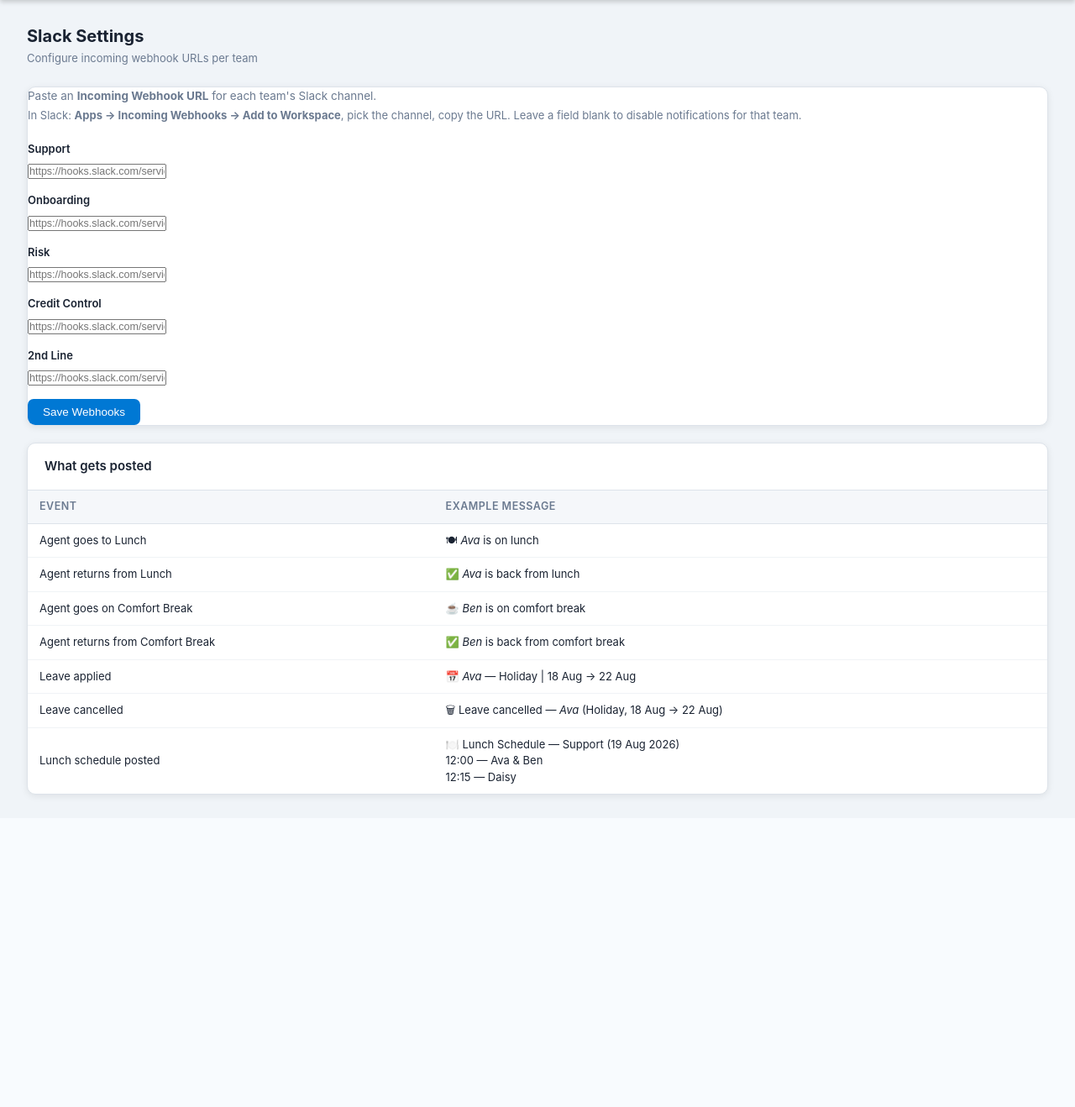
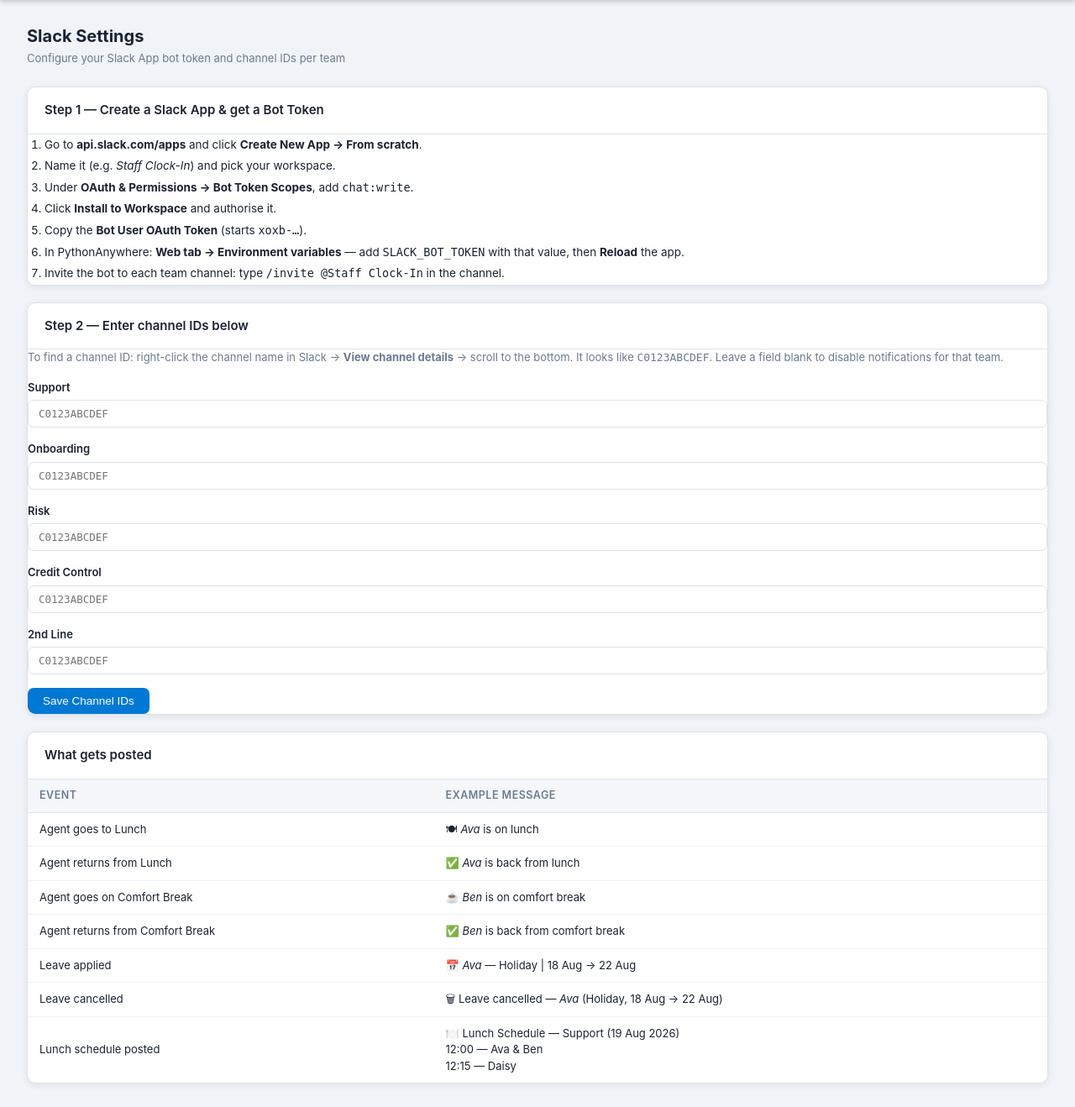
Before and after one commit to ashsmyth21/clock-in-app, a Flask app: page /admin/slack in a window 1280 px wide. Shown: the part 32-1350 px from the top of the page at 84% size. Before the commit the page ends 983 px from the top, so only its background shows below. Run offline with Flask 3, Linux system fonts and the light colour scheme; a user stored in the database is signed in; data that the repository does not hold is empty.

Commit message:
Migrate Slack integration from legacy webhooks to Slack App (chat.postMessage)
Replace incoming webhooks with proper Slack App bot token approach.
Channel IDs stored instead of webhook URLs; bot token set via env var.

Co-Authored-By: Claude Sonnet 4.6 <noreply@anthropic.com>

```diff
--- a/app.py
+++ b/app.py
@@ -90,13 +90,22 @@ STATUS_COLOURS = {
 
 # ─── Slack helpers ────────────────────────────────────────────────────────────
 
-def _post_slack(url, text):
-    """Fire-and-forget POST to a Slack incoming webhook. Silently swallows errors."""
+_SLACK_BOT_TOKEN = os.environ.get('SLACK_BOT_TOKEN', '')
+
+
+def _post_slack(channel_id, text):
+    """Post a message via the Slack Web API. Silently swallows errors."""
+    if not _SLACK_BOT_TOKEN or not channel_id:
+        return
     try:
-        payload = json.dumps({'text': text}).encode('utf-8')
+        payload = json.dumps({'channel': channel_id, 'text': text}).encode('utf-8')
         req = urllib.request.Request(
-            url, data=payload,
-            headers={'Content-Type': 'application/json'},
+            'https://slack.com/api/chat.postMessage',
+            data=payload,
+            headers={
+                'Content-Type': 'application/json',
+                'Authorization': f'Bearer {_SLACK_BOT_TOKEN}',
+            },
             method='POST',
         )
         urllib.request.urlopen(req, timeout=5)
@@ -104,14 +113,14 @@ def _post_slack(url, text):
         pass
 
 
-def _team_webhook(db, team):
-    """Return the webhook URL for a team, or None."""
+def _team_channel(db, team):
+    """Return the Slack channel ID for a team, or None."""
     if not team:
         return None
     row = db.execute(
-        'SELECT webhook_url FROM slack_webhooks WHERE team = ?', (team,)
+        'SELECT channel_id FROM slack_webhooks WHERE team = ?', (team,)
     ).fetchone()
-    return row['webhook_url'] if row else None
+    return row['channel_id'] if row else None
 
 
 _ABSENCE_STATUSES = {'Lunch', 'Comfort Break'}
@@ -120,7 +129,7 @@ _ABSENCE_ICONS    = {'Lunch': '🍽', 'Comfort Break': '☕'}
 
 def _absence_notify(db, username, team, prev_status, new_status):
     """Post to the team Slack channel when entering or leaving an absence status."""
-    webhook = _team_webhook(db, team)
+    webhook = _team_channel(db, team)
     if not webhook:
         return
     if new_status in _ABSENCE_STATUSES:
@@ -859,7 +868,7 @@ def apply_leave():
     # Slack notification
     target_user = db.execute("SELECT username, team FROM users WHERE id = ?", (uid,)).fetchone()
     if target_user:
-        webhook = _team_webhook(db, target_user['team'])
+        webhook = _team_channel(db, target_user['team'])
         if webhook:
             period = f" ({half_day})" if half_day else ''
             if date_from == date_to:
@@ -895,7 +904,7 @@ def delete_leave(lid):
     db.execute('DELETE FROM leave_records WHERE id = ?', (lid,))
     db.commit()
     if leave_row:
-        webhook = _team_webhook(db, leave_row['team'])
+        webhook = _team_channel(db, leave_row['team'])
         if webhook:
             period = f" ({leave_row['half_day']})" if leave_row['half_day'] else ''
             if leave_row['leave_date_from'] == leave_row['leave_date_to']:
@@ -917,20 +926,20 @@ def slack_settings():
     db = get_db()
     if request.method == 'POST':
         for team in TEAMS:
-            url = request.form.get(f'webhook_{team}', '').strip()
-            if url:
+            cid = request.form.get(f'channel_{team}', '').strip()
+            if cid:
                 db.execute(
-                    "INSERT INTO slack_webhooks (team, webhook_url, updated_at) VALUES (?, ?, ?)"
-                    " ON CONFLICT(team) DO UPDATE SET webhook_url=excluded.webhook_url, updated_at=excluded.updated_at",
-                    (team, url, datetime.now().isoformat())
+                    "INSERT INTO slack_webhooks (team, channel_id, updated_at) VALUES (?, ?, ?)"
+                    " ON CONFLICT(team) DO UPDATE SET channel_id=excluded.channel_id, updated_at=excluded.updated_at",
+                    (team, cid, datetime.now().isoformat())
                 )
             else:
                 db.execute('DELETE FROM slack_webhooks WHERE team = ?', (team,))
         db.commit()
-        flash('Slack webhook URLs saved.', 'success')
+        flash('Slack channel IDs saved.', 'success')
         return redirect(url_for('slack_settings'))
-    webhooks = {row['team']: row['webhook_url']
-                for row in db.execute('SELECT team, webhook_url FROM slack_webhooks').fetchall()}
+    webhooks = {row['team']: row['channel_id']
+                for row in db.execute('SELECT team, channel_id FROM slack_webhooks').fetchall()}
     return render_template('slack_settings.html', webhooks=webhooks)
 
 
@@ -975,7 +984,7 @@ def lunch_schedule():
     schedules = {}
     for team in teams_to_schedule:
         slots = _build_lunch_slots(db, team)
-        schedules[team] = {'slots': slots, 'has_webhook': bool(_team_webhook(db, team))}
+        schedules[team] = {'slots': slots, 'has_webhook': bool(_team_channel(db, team))}
     return render_template('lunch_schedule.html', schedules=schedules,
                            today=date.today().strftime('%d %b %Y'))
 
@@ -989,9 +998,9 @@ def post_lunch_to_slack():
         flash('No team specified.', 'danger')
         return redirect(url_for('lunch_schedule'))
     db = get_db()
-    webhook = _team_webhook(db, team)
+    webhook = _team_channel(db, team)
     if not webhook:
-        flash(f'No Slack webhook configured for {team}.', 'danger')
+        flash(f'No Slack channel configured for {team}.', 'danger')
         return redirect(url_for('lunch_schedule'))
     slots = _build_lunch_slots(db, team)
     if not slots:
--- a/database.py
+++ b/database.py
@@ -90,10 +90,13 @@ def init_db():
         CREATE TABLE IF NOT EXISTS slack_webhooks (
             id INTEGER PRIMARY KEY AUTOINCREMENT,
             team TEXT NOT NULL UNIQUE,
-            webhook_url TEXT NOT NULL,
+            channel_id TEXT NOT NULL,
             updated_at TEXT NOT NULL
         )
     ''')
+    sw_cols = [row[1] for row in db.execute('PRAGMA table_info(slack_webhooks)').fetchall()]
+    if 'webhook_url' in sw_cols and 'channel_id' not in sw_cols:
+        db.execute('ALTER TABLE slack_webhooks RENAME COLUMN webhook_url TO channel_id')
     db.execute("UPDATE users SET role = 'account_owner' WHERE username = 'admin' AND role IN ('admin', 'manager')")
     existing = db.execute('SELECT id FROM users WHERE username = ?', ('admin',)).fetchone()
     if not existing:
--- a/templates/lunch_schedule.html
+++ b/templates/lunch_schedule.html
@@ -41,7 +41,7 @@
           </button>
         </form>
       {% else %}
-        <span style="font-size:11.5px;color:var(--text-muted);">No webhook — configure in Slack settings</span>
+        <span style="font-size:11.5px;color:var(--text-muted);">No channel ID — configure in Slack settings</span>
       {% endif %}
     </div>
     {% for time_str, names in data.slots %}
--- a/templates/slack_settings.html
+++ b/templates/slack_settings.html
@@ -5,35 +5,46 @@
 <div class="page-header">
   <div>
     <div class="page-title">Slack Settings</div>
-    <div class="page-sub">Configure incoming webhook URLs per team</div>
+    <div class="page-sub">Configure your Slack App bot token and channel IDs per team</div>
   </div>
 </div>
 
-<div class="card">
-  <p style="color:var(--text-muted);font-size:13.5px;margin-bottom:4px;">
-    Paste an <strong>Incoming Webhook URL</strong> for each team's Slack channel.
-  </p>
-  <p style="color:var(--text-muted);font-size:13px;margin-bottom:20px;">
-    In Slack: <strong>Apps → Incoming Webhooks → Add to Workspace</strong>, pick the channel, copy the URL.
+<div class="card" style="margin-bottom:20px;">
+  <div class="card-header"><span class="card-title">Step 1 — Create a Slack App &amp; get a Bot Token</span></div>
+  <ol style="font-size:13.5px;line-height:1.9;padding-left:20px;margin:0;">
+    <li>Go to <strong>api.slack.com/apps</strong> and click <strong>Create New App → From scratch</strong>.</li>
+    <li>Name it (e.g. <em>Staff Clock-In</em>) and pick your workspace.</li>
+    <li>Under <strong>OAuth &amp; Permissions → Bot Token Scopes</strong>, add <code>chat:write</code>.</li>
+    <li>Click <strong>Install to Workspace</strong> and authorise it.</li>
+    <li>Copy the <strong>Bot User OAuth Token</strong> (starts <code>xoxb-…</code>).</li>
+    <li>In PythonAnywhere: <strong>Web tab → Environment variables</strong> — add <code>SLACK_BOT_TOKEN</code> with that value, then <strong>Reload</strong> the app.</li>
+    <li>Invite the bot to each team channel: type <code>/invite @Staff Clock-In</code> in the channel.</li>
+  </ol>
+</div>
+
+<div class="card" style="margin-bottom:20px;">
+  <div class="card-header"><span class="card-title">Step 2 — Enter channel IDs below</span></div>
+  <p style="color:var(--text-muted);font-size:13px;margin-bottom:16px;">
+    To find a channel ID: right-click the channel name in Slack → <strong>View channel details</strong> → scroll to the bottom. It looks like <code>C0123ABCDEF</code>.
     Leave a field blank to disable notifications for that team.
   </p>
   <form method="POST">
     {% for team in teams %}
     <div class="form-group">
       <label>{{ team }}</label>
-      <input type="url" name="webhook_{{ team }}"
+      <input type="text" name="channel_{{ team }}"
              value="{{ webhooks.get(team, '') }}"
-             placeholder="https://hooks.slack.com/services/…"
-             style="font-size:12.5px;">
+             placeholder="C0123ABCDEF"
+             style="font-size:12.5px;font-family:monospace;">
     </div>
     {% endfor %}
     <div style="margin-top:8px;">
-      <button type="submit" class="btn btn-primary">Save Webhooks</button>
+      <button type="submit" class="btn btn-primary">Save Channel IDs</button>
     </div>
   </form>
 </div>
 
-<div class="card" style="margin-top:20px;">
+<div class="card">
   <div class="card-header"><span class="card-title">What gets posted</span></div>
   <table style="font-size:13px;">
     <thead>
```
